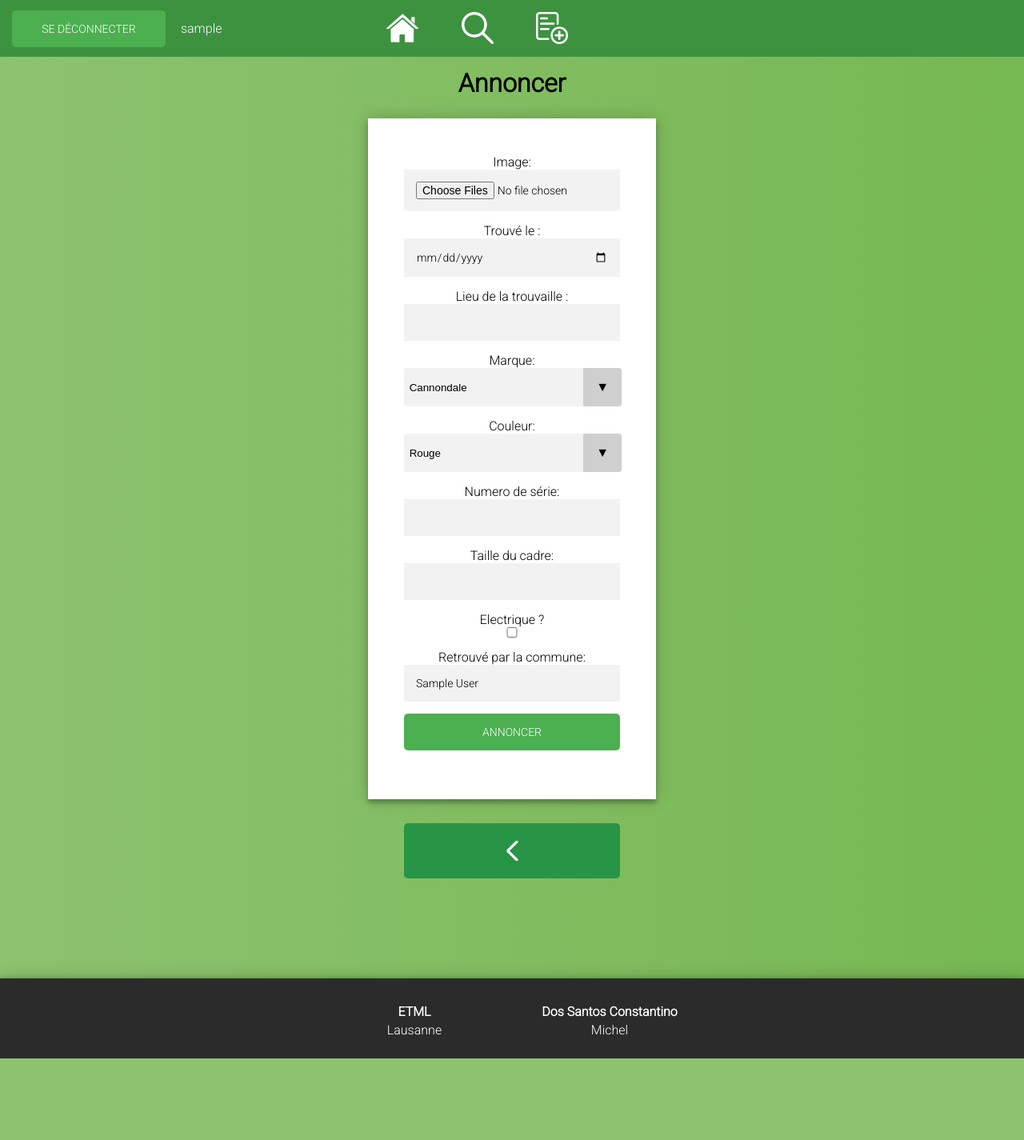
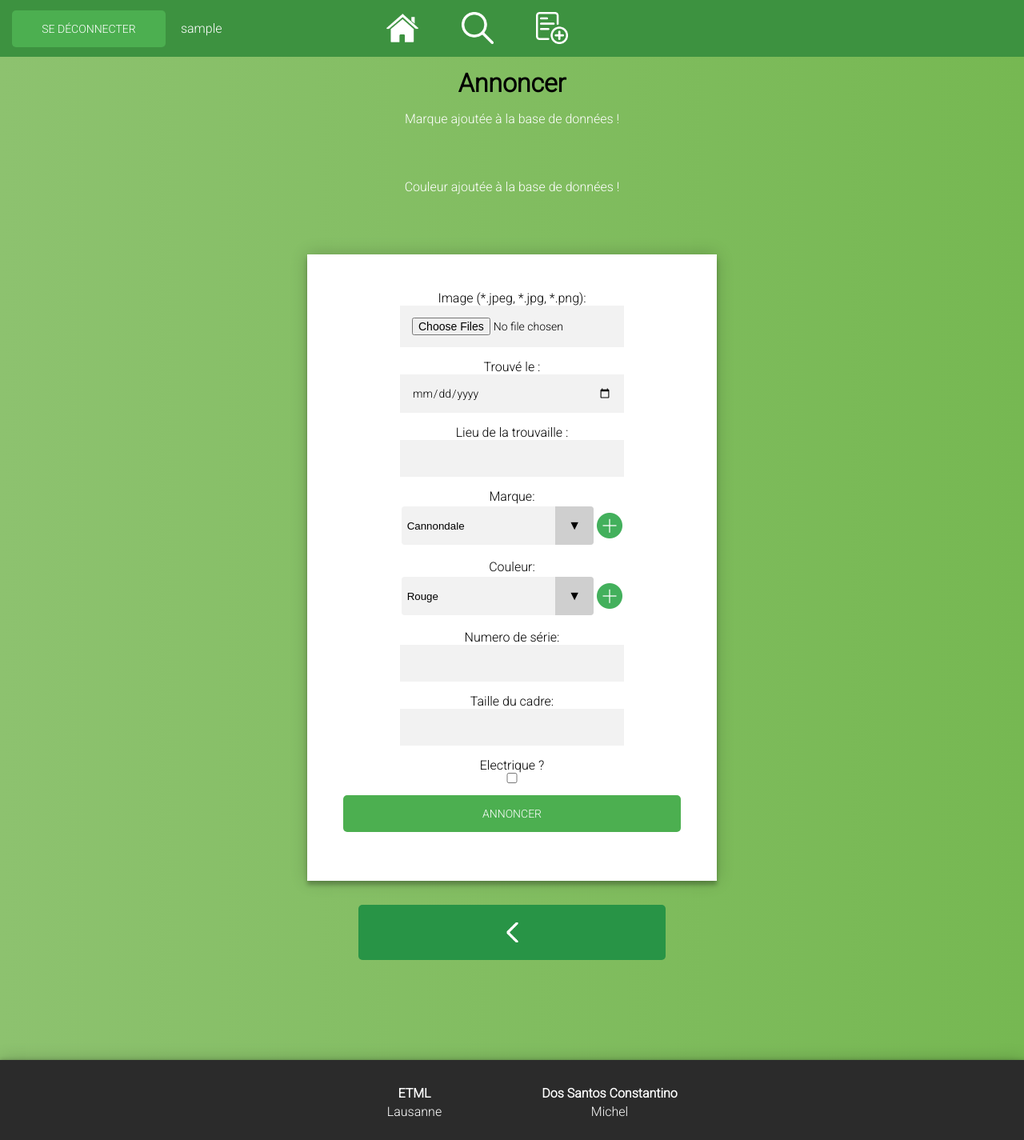
Before and after one commit to SweetDjsnow/TPI_GitHub, a PHP site: page /my-app/views/addPage.php in a window 1280 px wide. Shown: the whole page at 80% size. Before the commit the page ends 1323 px from the top, so only its background shows below. Run offline with PHP 8.4, Linux system fonts and the light colour scheme; the visitor is signed in with stand-in values (Sample User, id 1); data comes from the database, SQL or seed files in the repository.

Commit message:
addBrand etc

```diff
--- a/02-uWamp/www/my-app/controllers/login.php
+++ b/02-uWamp/www/my-app/controllers/login.php
@@ -39,6 +39,7 @@ if(isset($_POST))
                     $city = $dao->GetCityName($foundUser[0]['idCity']);
 
                     $_SESSION['useCity'] = $city[0]['citName'];
+                    $_SESSION['idCity'] = $foundUser[0]['idCity'];
 
                     //Redirige sur la page principale du site
                     header('location: ../views/mainPage.php');
--- a/02-uWamp/www/my-app/css/styles.css
+++ b/02-uWamp/www/my-app/css/styles.css
@@ -150,6 +150,13 @@
 {
   max-width: 40px;
   transition: 0.3s;
+}
+
+.add-page
+{
+  width: 40%;
+  padding: 5% 0 0;
+  margin: auto;
 }
 
 a .main-page-icon-nav:hover
@@ -530,6 +537,32 @@ button :hover
   min-height: 660px;
 }
 
+.form-add
+{
+  position: relative;
+  z-index: 1;
+  background: #FFFFFF;
+  /*max-width: 360px;*/
+  margin: 0 auto 30px;
+  padding: 45px;
+  text-align: center;
+  box-shadow: 0 0 20px 0 rgba(0, 0, 0, 0.2), 0 5px 5px 0 rgba(0, 0, 0, 0.24);
+  margin-top: 75px;
+}
+
+.form-add input
+{
+  font-family: "Roboto", sans-serif;
+  outline: 0;
+  background: #f2f2f2;
+  width: 100%;
+  border: 0;
+  margin: 0 0 15px;
+  padding: 15px;
+  box-sizing: border-box;
+  font-size: 14px;
+}
+
 .form-modify
 {
   position: relative;
@@ -591,6 +624,33 @@ button :hover
   -webkit-transition: all 0.3 ease;
   transition: all 0.3 ease;
   cursor: pointer;
+}
+
+.input-wrapper
+{
+  width: fit-content;
+  margin: auto;
+}
+
+.input-wrapper input
+{
+  font-family: "Roboto", sans-serif;
+  outline: 0;
+  background: #f2f2f2;
+  width: 20em;
+  border: 0;
+  margin: 0 0 15px;
+  padding: 15px;
+  box-sizing: border-box;
+  font-size: 14px;
+}
+
+.add-brand-btn
+{
+  background-color: transparent;
+  width: auto;
+  height: auto;
+  padding: 0;
 }
 
 .form-details button
@@ -722,6 +782,27 @@ select::-ms-expand {
   margin-left: auto;
 }
 
+.add-brand-icon
+{
+  width: 32px;
+  margin-bottom: 15px;
+}
+
+.select-brand
+{
+  position: relative;
+  display: flex;
+  width: 15em;
+  height: 3em;
+  line-height: 3;
+  background: #F2F2F2;
+  overflow: hidden;
+  border-radius: .25em;
+  margin-bottom: 15px;
+  margin-right: auto;
+  margin-left: auto;
+}
+
 .create-form input
 {
   max-width: 50%;
@@ -821,6 +902,24 @@ select {
   color: #f39c12;
 }
 
+.select-brand::after {
+  content: '\25BC';
+  position: absolute;
+  top: 0;
+  right: 0;
+  padding: 0 1em;
+  background: #cfcfcf;
+  cursor: pointer;
+  pointer-events: none;
+  -webkit-transition: .25s all ease;
+  -o-transition: .25s all ease;
+  transition: .25s all ease;
+}
+/* Transition */
+.select-brand:hover::after {
+  color: #f39c12;
+}
+
 body {
   background: #76b852; /* fallback for old browsers */
   background: -webkit-linear-gradient(right, #76b852, #8DC26F);
--- a/02-uWamp/www/my-app/models/dao.php
+++ b/02-uWamp/www/my-app/models/dao.php
@@ -95,6 +95,28 @@ class Database
         $result = $this->BindRequestAndExecuteGet("SELECT * FROM t_bikes", $params = null);
 
         return $result;
+    }
+
+    function AddBrand($brand)
+    {
+        $query = "INSERT INTO t_brand (braName) VALUES (:brand)";
+
+        $params = array(
+            'brand' => $brand
+        );
+
+        $this->BindRequestAndExecuteSet($query, $params);
+    }
+
+    function AddColor($color)
+    {
+        $query = "INSERT INTO t_color (colName) VALUES (:color)";
+
+        $params = array(
+            'color' => $color
+        );
+
+        $this->BindRequestAndExecuteSet($query, $params);
     }
 
     //Fonction qui récupére le nombre de vélo stockés dans la DB
@@ -291,7 +313,12 @@ class Database
         if(isset($POST['bikIsElectric']))
             $params['bikIsElectric'] = 1;
         if(isset($POST['bikHasBeenRetrieved']))
+        {
+            if($POST['bikHasBeenRetrieved'] == 'on')
+            {
                 $params['bikHasBeenRetrieved'] = 1;
+            }
+        }
         else
             $params['bikHasBeenRetrieved'] = 0;
         /////////////////////////////////////////////////////////////
@@ -321,7 +348,23 @@ class Database
                 if($isFirstParameter)
                 {
                     //Rajoute le "WHERE" + le nom de la clé du tableau $POST (qui correspond aux noms des colonnes de la base de données) et sa valeur
+                    if($key == 'bikHasBeenRetrieved')
+                    {
+                        if($params['bikHasBeenRetrieved'] == 1)
+                        {
+                            $query .= " WHERE ({$key} = :$key OR {$key} = 0)";
+                            $isFirstParameter = false;
+                        }
+                        else
+                        {
                             $query .= " WHERE {$key} = :$key";
+                            $isFirstParameter = false;
+                        }
+                    }
+                    else
+                    {
+                        $query .= " WHERE {$key} = :$key";
+                    }
                     //Mets la variable à FALSE car il n'ya plus besoin d'ajouter "WHERE" au début de la requête
                     $isFirstParameter = false;
                 }
@@ -329,11 +372,27 @@ class Database
                 else
                 {
                     //Rajoute "AND" + le nom de la clé du tableau $POST et sa valeur
+                    if($key == 'bikHasBeenRetrieved')
+                    {
+                        if($params['bikHasBeenRetrieved'] == 1)
+                        {
+                            $query .= " AND ({$key} = :$key OR {$key} = 0)";
+                        }
+                        else
+                        {
+                            $query .= " AND {$key} = :$key";
+                        }
+                    }
+                    else
+                    {
                         $query .= " AND {$key} = :$key";
                     }
                 }
             }
+        }
         $query .= " LIMIT $offset, $resultsPerPage;";
+
+        var_dump($query);
 
 
         if(!$hasError)
@@ -374,9 +433,15 @@ class Database
         if(isset($POST['bikIsElectric']))
             $params['bikIsElectric'] = 1;
         if(isset($POST['bikHasBeenRetrieved']))
+        {
+            if($POST['bikHasBeenRetrieved'] == 'on')
+            {
                 $params['bikHasBeenRetrieved'] = 1;
+            }
+        }
         else
             $params['bikHasBeenRetrieved'] = 0;
+
         /////////////////////////////////////////////////////////////
 
         //Récupère les clés du tableau associatif
@@ -404,7 +469,23 @@ class Database
                 if($isFirstParameter)
                 {
                     //Rajoute le "WHERE" + le nom de la clé du tableau $POST (qui correspond aux noms des colonnes de la base de données) et sa valeur
+                    if($key == 'bikHasBeenRetrieved')
+                    {
+                        if($params['bikHasBeenRetrieved'] == 1)
+                        {
+                            $query .= " WHERE ({$key} = :$key OR {$key} = 0)";
+                            $isFirstParameter = false;
+                        }
+                        else
+                        {
                             $query .= " WHERE {$key} = :$key";
+                            $isFirstParameter = false;
+                        }
+                    }
+                    else
+                    {
+                        $query .= " WHERE {$key} = :$key";
+                    }
                     //Mets la variable à FALSE car il n'ya plus besoin d'ajouter "WHERE" au début de la requête
                     $isFirstParameter = false;
                 }
@@ -412,11 +493,26 @@ class Database
                 else
                 {
                     //Rajoute "AND" + le nom de la clé du tableau $POST et sa valeur
+                    if($key == 'bikHasBeenRetrieved')
+                    {
+                        if($params['bikHasBeenRetrieved'] == 1)
+                        {
+                            $query .= " AND ({$key} = :$key OR {$key} = 0)";
+                        }
+                        else
+                        {
+                            $query .= " AND {$key} = :$key";
+                        }
+                    }
+                    else
+                    {
                         $query .= " AND {$key} = :$key";
                     }
                 }
             }
+        }
         $query .= ";";
+
 
 
         if(!$hasError)
--- a/02-uWamp/www/my-app/views/addPage.php
+++ b/02-uWamp/www/my-app/views/addPage.php
@@ -13,24 +13,58 @@ $dao = new Database();
         <link rel="stylesheet" href="../css/styles.css">
         <title>Annoncer</title>
     </head>
+    <script>
+        function addBrand()
+        {
+            var brand = prompt("Entrez un nom de marque de vélo à ajouter.");
+            if(brand != null)
+            {
+                window.location.href = "http://findbike21.section-inf.ch/my-app/controllers/addBrand.php?brand="+brand;
+            }
+        }
+        function addColor()
+        {
+            var color = prompt("Entrez un nom de couleur à ajouter !");
+            if(color != null)
+            {
+                window.location.href = "http://findbike21.section-inf.ch/my-app/controllers/addColor.php?color="+color;
+            }
+        }
+    </script>
     <body>
 
 
-        <div class="signup-page">
+        <div class="add-page">
 
             <h1 class="title-forms">Annoncer</h1>
+            <?php if(isset($_SESSION['brandAdded']) && $_SESSION['brandAdded'] == 'true'){ echo "<p style='text-align: center; color: white; padding-top: 50px;'>Marque ajoutée à la base de données !</p>"; $_SESSION['brandAdded'] = 'false'; } ?>
             <?php if(isset($_SESSION['uploadSuccess']) && $_SESSION['uploadSuccess'] == 1){ echo"<p style='text-align: center; color: white; padding-top: 50px;'>Vélo ajouté à la base de données !</p>"; $_SESSION['uploadSuccess'] = 0;} ?>
-            <div class="form">
+            <?php if(isset($_SESSION['colorAdded']) && $_SESSION['colorAdded'] == 'true'){ echo "<p style='text-align: center; color: white; padding-top: 50px;'>Couleur ajoutée à la base de données !</p>"; $_SESSION['colorAdded'] = 'false'; } ?>
+            <div class="form-add">
                 <form class="login-form" action="../controllers/addBike.php" method="POST" enctype="multipart/form-data">
-                    <label for="image">Image:</label>
+
+
+                        <label for="image">Image (*.jpeg, *.jpg, *.png):</label>
+                    <div class="input-wrapper">
                         <input type="file" name="fileToUpload[]" id="fileToUpload" multiple required/>
+                    </div>
+
                         <label for="dateInput">Trouvé le :</label>
+                    <div class="input-wrapper">
                         <input type="date" name="bikeFoundDate" id="dateInput" required/>
+                    </div>
+
                         <label for="locationFound">Lieu de la trouvaille :</label>
+                    <div class="input-wrapper">
                         <input type="text" name="bikFoundLocation" id="locationFound" required/>
+                    </div>
 
-                    <label for="slct">Marque:</label>
-                    <div class="select">
+                    <label for="newBrand">Marque: </label>
+
+                        <table style="margin: auto;">
+                            <tr>
+                                <td>
+                                    <div class="select-brand">
                                         <select name="bikBrand" id="slct" required>
                                             <?php
                                                 $brands = $dao->GetAllBrands();
@@ -41,9 +75,20 @@ $dao = new Database();
                                             ?>
                                         </select>
                                     </div>
+                                </td>
+                                <td>
+                                    <a onclick="addBrand()"><img src="../img/add-brand.png" class="add-brand-icon"></button>
+                                </td>
+                            </tr>
+
+                        </table>
+
 
                     <label for="color">Couleur:</label>
-                    <div class="select">
+                    <table style="margin: auto;">
+                            <tr>
+                                <td>
+                                    <div class="select-brand">
                                         <select name="color" id="slct" required>
                                             <?php
                                                 $colors = $dao->GetAllColorNames();
@@ -54,19 +99,33 @@ $dao = new Database();
                                             ?>
                                         </select>
                                     </div>
+                                </td>
+                                <td>
+                                    <a onclick="addColor()"><img src="../img/add-brand.png" class="add-brand-icon"></button>
+                                </td>
+                            </tr>
+                    </table>
+
 
                         <label for="serialNumber">Numero de série:</label>
+                    <div class="input-wrapper">
                         <input type="text" name="bikSerialNumber" id="serialNumber" required>
+                    </div>
+
 
                         <label for="height">Taille du cadre:</label>
+                    <div class="input-wrapper">
                         <input type="text" name="bikHeight" id="height" required>
+                    </div>
+
 
                         <label for="electric">Electrique ?</label>
+                    <div class="input-wrapper">
                         <input type="checkbox" name="bikIsElectric">
+                    </div>
 
-                    <label for="slct">Retrouvé par la commune:</label>
 
-                    <input type="text" name="city" value="<?php echo $_SESSION['useCity']; ?>" readonly>
+
 
                     <button type="submit" name="submitBtn" value="submit">Annoncer</button>
                 </form>
--- a/02-uWamp/www/my-app/views/mainPage.php
+++ b/02-uWamp/www/my-app/views/mainPage.php
@@ -32,7 +32,7 @@
 
         <div class="main-page-form">
                 <?php
-                    echo "<h1 class='main-page-title'>Il y'a actuellement {$numberOfBikes} vélos dans la base de donnée</h1>";
+                    echo "<h1 class='main-page-title'>Il y a actuellement {$numberOfBikes} vélos dans la base de données</h1>";
                 ?>
             <div class="form-buttons">
                 <div>
```
Also changed, not shown: 02-uWamp/www/my-app/controllers/addBike.php (+3 -4 lines), 02-uWamp/www/my-app/controllers/addBrand.php (added, +22 -0 lines), 02-uWamp/www/my-app/controllers/addColor.php (added, +23 -0 lines), 02-uWamp/www/my-app/views/bikeDetails.php (+12 -1 lines), 02-uWamp/www/my-app/img/add-brand.png (added). Lines whose indentation alone changed are shown as unchanged.
